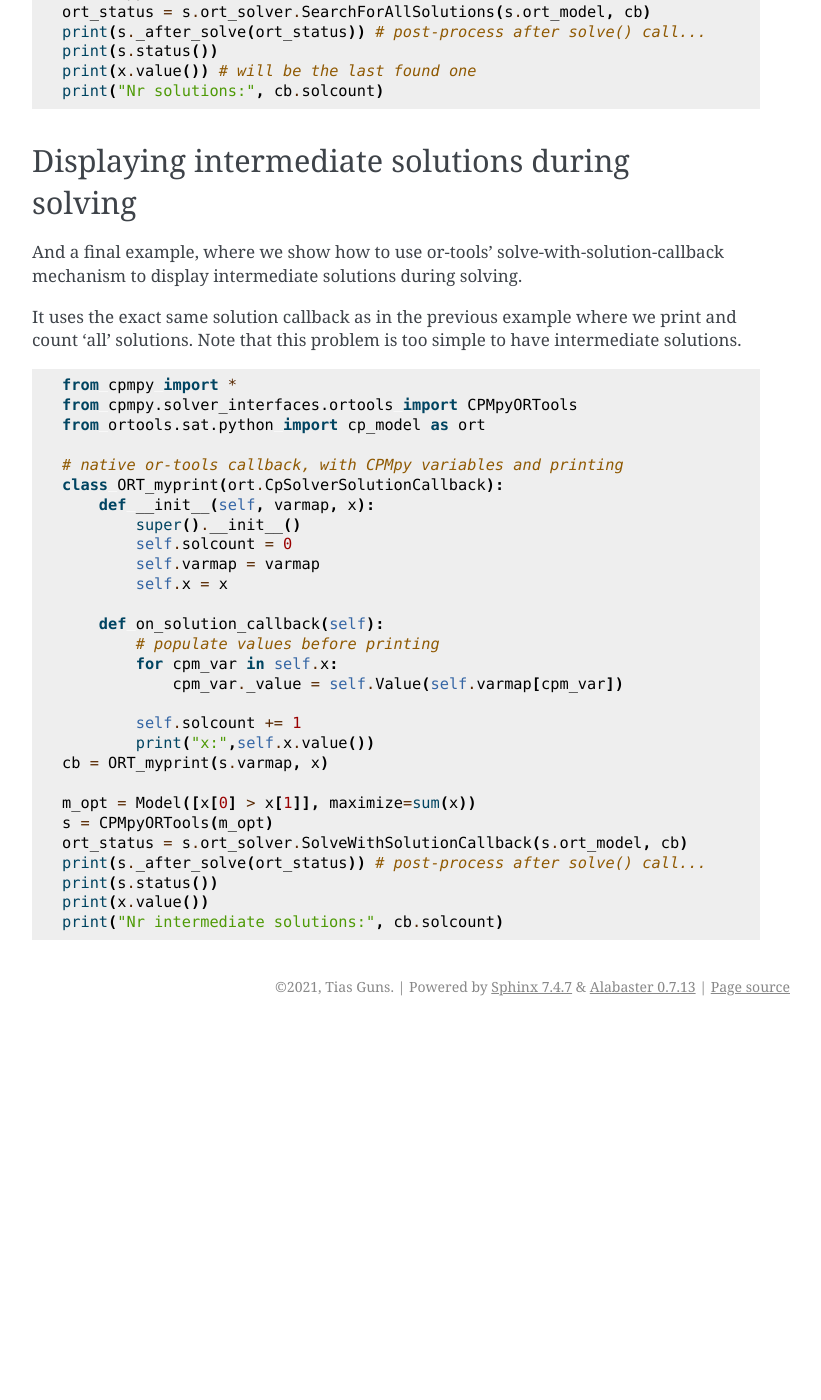
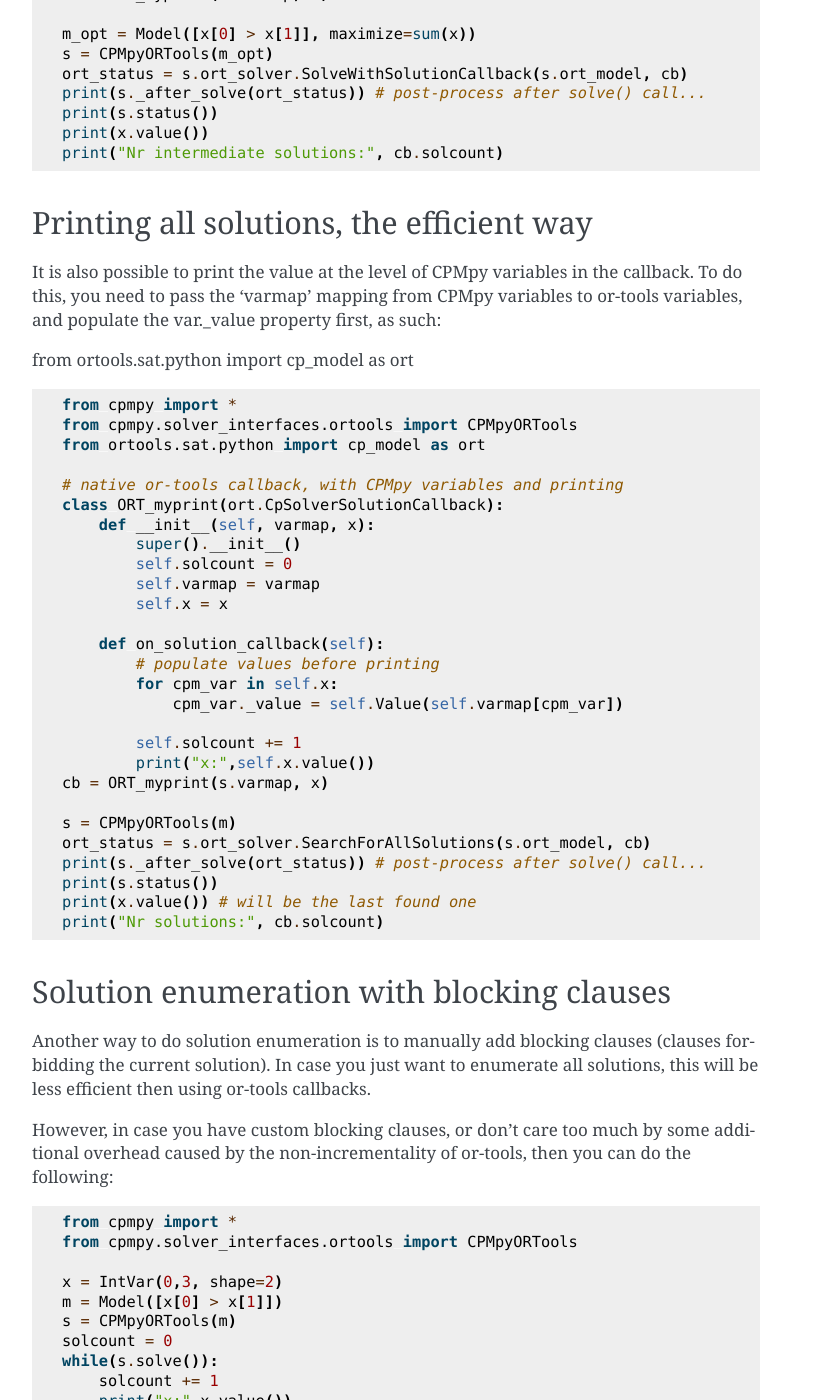
Before and after one commit to CPMpy/cpmpy, a Sphinx documentation site: the page built from docs/advanced_solver_features.md, in a window 1280 px wide and 1400 px high, scrolled down 2419 px. Shown: the whole window, without its empty margins (320-1141 px from the left). Built offline with Sphinx 7.4.7, drawn with Linux system fonts in a browser that asks for light colours; before the commit the page ends 3445 px from its top, so only the background shows below that; some of the changed text lies outside the part shown.

Commit message:
solution enumeration: blocking clauses on solver

````diff
--- a/docs/advanced_solver_features.md
+++ b/docs/advanced_solver_features.md
@@ -68,41 +68,6 @@
 print("Nr solutions:", cb.solcount)
 ```
 
-## Printing all solutions
-It is also possible to print the value at the level of CPMpy variables in the callback. To do this, you need to pass the 'varmap' mapping from CPMpy variables to or-tools variables, and populate the var.\_value property first, as such:
-
-from ortools.sat.python import cp_model as ort
-
-```python
-from cpmpy import *
-from cpmpy.solver_interfaces.ortools import CPMpyORTools
-from ortools.sat.python import cp_model as ort
-
-# native or-tools callback, with CPMpy variables and printing
-class ORT_myprint(ort.CpSolverSolutionCallback):
-    def __init__(self, varmap, x):
-        super().__init__()
-        self.solcount = 0
-        self.varmap = varmap
-        self.x = x
-
-    def on_solution_callback(self):
-        # populate values before printing
-        for cpm_var in self.x:
-            cpm_var._value = self.Value(self.varmap[cpm_var])
-
-        self.solcount += 1
-        print("x:",self.x.value())
-cb = ORT_myprint(s.varmap, x)
-
-s = CPMpyORTools(m)
-ort_status = s.ort_solver.SearchForAllSolutions(s.ort_model, cb)
-print(s._after_solve(ort_status)) # post-process after solve() call...
-print(s.status())
-print(x.value()) # will be the last found one
-print("Nr solutions:", cb.solcount)
-```
-
 ## Displaying intermediate solutions during solving
 And a final example, where we show how to use or-tools' solve-with-solution-callback mechanism to display intermediate solutions during solving.
 
@@ -138,3 +103,61 @@
 print(x.value())
 print("Nr intermediate solutions:", cb.solcount)
 ```
+
+## Printing all solutions, the efficient way
+It is also possible to print the value at the level of CPMpy variables in the callback. To do this, you need to pass the 'varmap' mapping from CPMpy variables to or-tools variables, and populate the var.\_value property first, as such:
+
+from ortools.sat.python import cp_model as ort
+
+```python
+from cpmpy import *
+from cpmpy.solver_interfaces.ortools import CPMpyORTools
+from ortools.sat.python import cp_model as ort
+
+# native or-tools callback, with CPMpy variables and printing
+class ORT_myprint(ort.CpSolverSolutionCallback):
+    def __init__(self, varmap, x):
+        super().__init__()
+        self.solcount = 0
+        self.varmap = varmap
+        self.x = x
+
+    def on_solution_callback(self):
+        # populate values before printing
+        for cpm_var in self.x:
+            cpm_var._value = self.Value(self.varmap[cpm_var])
+
+        self.solcount += 1
+        print("x:",self.x.value())
+cb = ORT_myprint(s.varmap, x)
+
+s = CPMpyORTools(m)
+ort_status = s.ort_solver.SearchForAllSolutions(s.ort_model, cb)
+print(s._after_solve(ort_status)) # post-process after solve() call...
+print(s.status())
+print(x.value()) # will be the last found one
+print("Nr solutions:", cb.solcount)
+```
+
+## Solution enumeration with blocking clauses
+Another way to do solution enumeration is to manually add blocking clauses (clauses forbidding the current solution). In case you just want to enumerate all solutions, this will be less efficient then using or-tools callbacks.
+
+However, in case you have custom blocking clauses, or don't care too much by some additional overhead caused by the non-incrementality of or-tools, then you can do the following:
+
+```python
+from cpmpy import *
+from cpmpy.solver_interfaces.ortools import CPMpyORTools
+
+x = IntVar(0,3, shape=2)
+m = Model([x[0] > x[1]])
+s = CPMpyORTools(m)
+solcount = 0
+while(s.solve()):
+    solcount += 1
+    print("x:",x.value())
+    # add blocking clause, to CPMpy solver directly
+    s += [ any(x != x.value()) ]
+print(s.status())
+print(x.value()) # will be the last found one
+print("Nr solutions:", solcount)
+```
````
Also changed, not shown: docs/unsat_core_extraction.md (+1 -1 lines), 2 other files.
